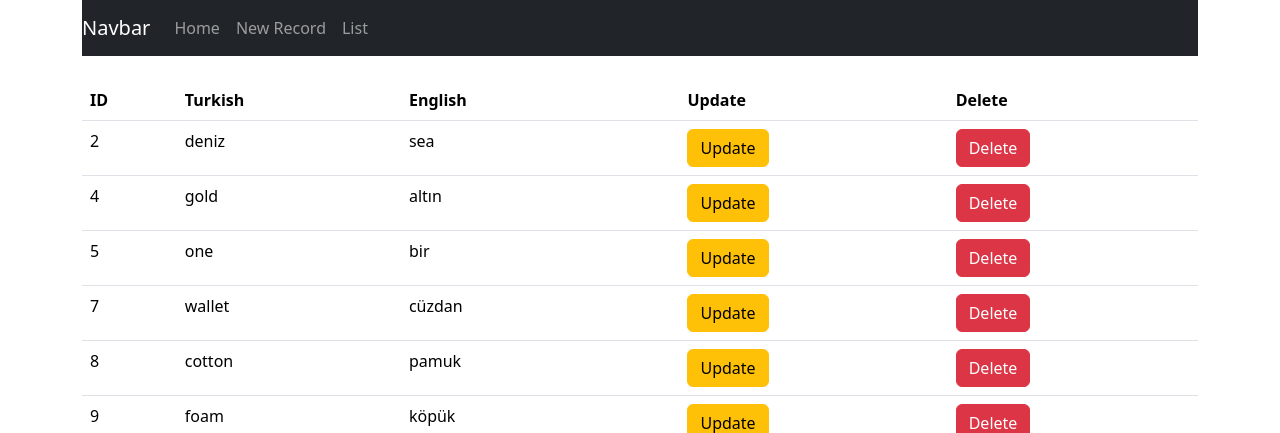
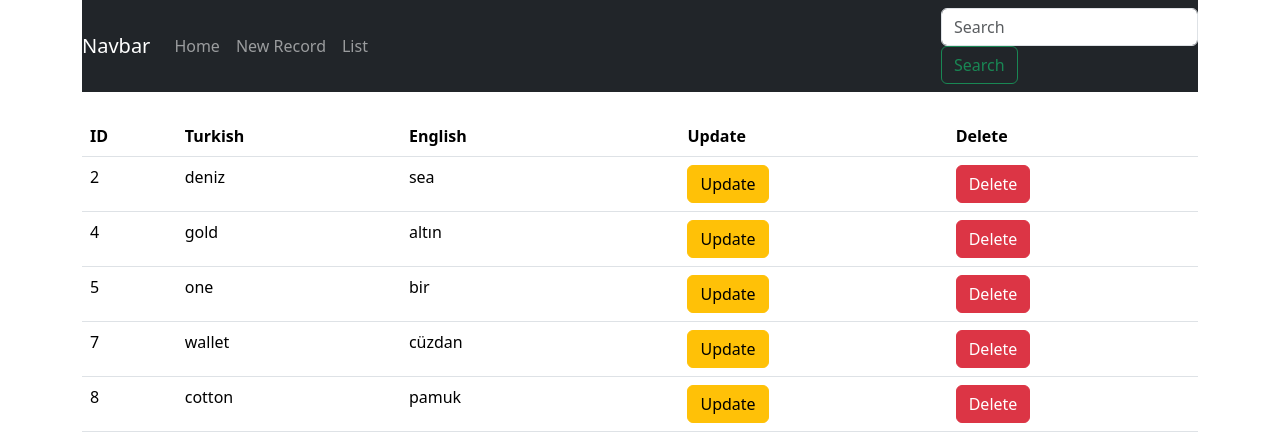
Before and after one commit to salihalci/ddictionary, a Django app: page /dictionary/ in a window 1280 px wide. Shown: the top 433 px of the page. Run offline with Django 5.2, Linux system fonts and the light colour scheme; data comes from the database, SQL or seed files in the repository.

Commit message:
started search function on navbar

```diff
--- a/app/dictionary/templates/pages/navbar.html
+++ b/app/dictionary/templates/pages/navbar.html
@@ -1,8 +1,12 @@
 <nav class="navbar navbar-expand-lg navbar-dark bg-dark">
+
   <a class="navbar-brand" href="#">Navbar</a>
+
   <button class="navbar-toggler" type="button" data-toggle="collapse" data-target="#navbarNav" aria-controls="navbarNav" aria-expanded="false" aria-label="Toggle navigation">
     <span class="navbar-toggler-icon"></span>
   </button>
+
+
   <div class="collapse navbar-collapse" id="navbarNav">
     <ul class="navbar-nav">
       <li class="nav-item active">
@@ -14,7 +18,12 @@
       <li class="nav-item">
         <a class="nav-link" href="{% url 'word_list' %}">List</a>
       </li>
+    </ul>
 
-    </ul>
   </div>
+  <form class="form-inline" action="{% url 'word_search' %}" method="POST">
+    {% csrf_token%}
+    <input class="form-control mr-sm-2" type="search" placeholder="Search" aria-label="Search">
+    <button class="btn btn-outline-success my-2 my-sm-0" type="submit">Search</button>
+  </form>
 </nav>
--- a/app/dictionary/templates/pages/wordlist.html
+++ b/app/dictionary/templates/pages/wordlist.html
@@ -4,6 +4,8 @@
 {% block title %} List {% endblock %}
 
 {% block content %}
+
+
 
     <table class="table table-hover">
 
--- a/app/dictionary/urls.py
+++ b/app/dictionary/urls.py
@@ -6,6 +6,7 @@ from . import views
 urlpatterns = [
     path('', views.wordlist, name="word_list"),
     path('word_save', views.word_save, name="word_save"),
+    path('word_search', views.word_search, name="word_search"),
     path('word_update/<str:pk>', views.word_update, name="word_update"),
     path('word_delete/<str:pk>', views.word_delete, name="word_delete"),
     path('success', views.success, name="success"),
--- a/app/dictionary/views.py
+++ b/app/dictionary/views.py
@@ -37,6 +37,9 @@ def success(request):
 def home(request):
     return render(request, "pages/index.html")
 
+def word_search(request):
+    return render(request, "pages/index.html")
+
 
 def word_update(request, pk):
     print(pk)
```
